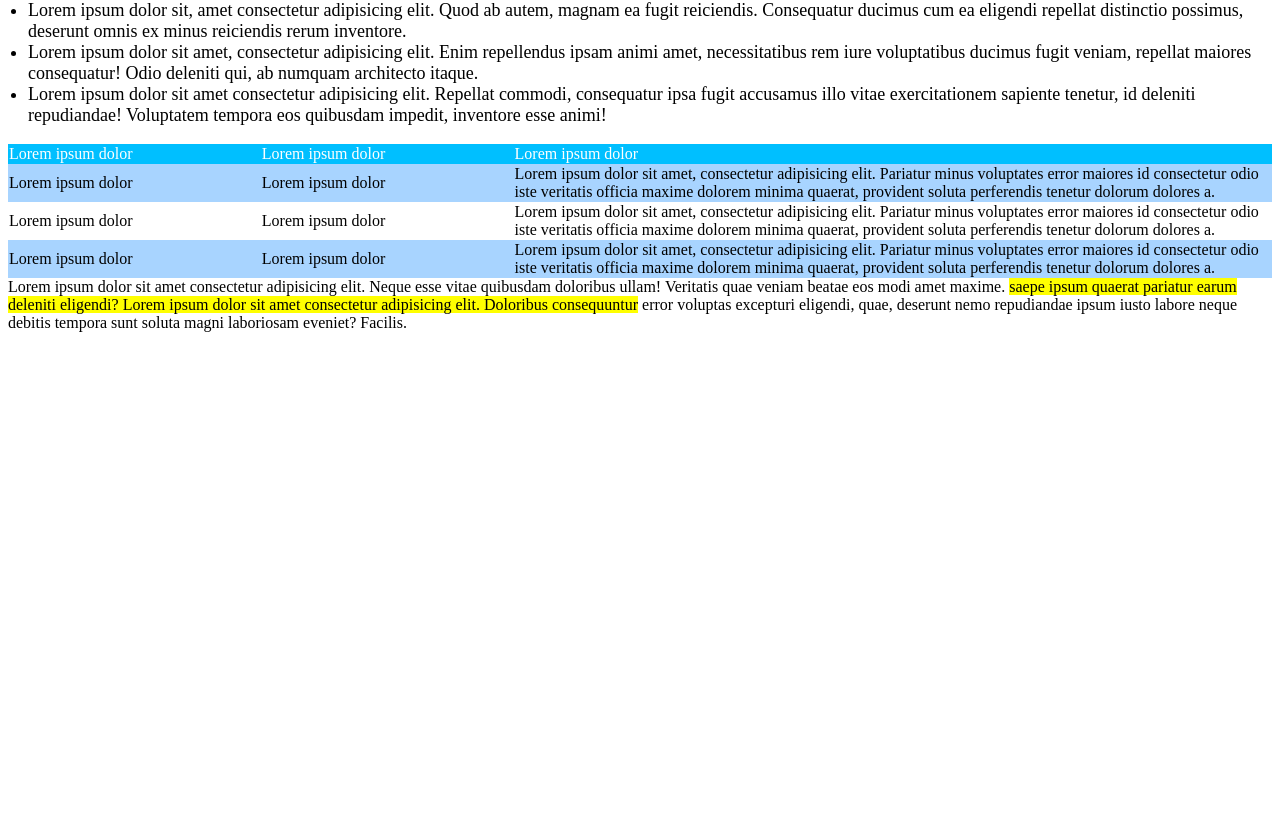
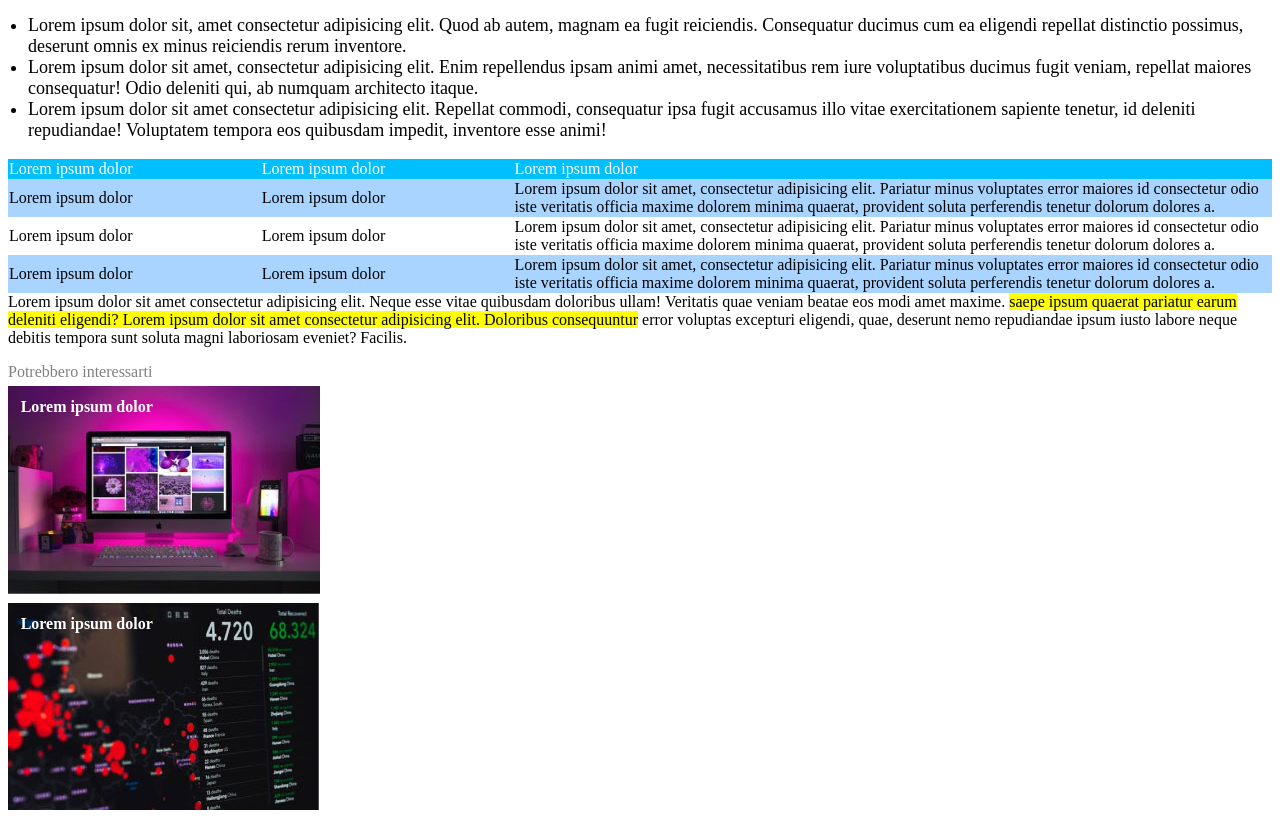
Before and after one commit to EdoardoRaimondoSenis/html-css-booleaner, a plain HTML site: page index.html in a window 1280 px wide. Shown: the part 730-1552 px from the top of the page. Before the commit the page ends 1078 px from the top, so only its background shows below. Drawn offline with Linux system fonts and the light colour scheme.

Commit message:
Footer e ultimi ritocchi

```diff
--- a/index.html
+++ b/index.html
@@ -31,6 +31,7 @@
             <li>Lorem ipsum dolor sit amet, consectetur adipisicing elit. Enim repellendus ipsam animi amet, necessitatibus rem iure voluptatibus ducimus fugit veniam, repellat maiores consequatur! Odio deleniti qui, ab numquam architecto itaque.</li>
             <li>Lorem ipsum dolor sit amet consectetur adipisicing elit. Repellat commodi, consequatur ipsa fugit accusamus illo vitae exercitationem sapiente tenetur, id deleniti repudiandae! Voluptatem tempora eos quibusdam impedit, inventore esse animi!</li>
         </ul>
+
         <!-- tabella -->
         <table>
             <tr id="fontbianco">
@@ -56,10 +57,18 @@
         </table>
         <p>Lorem ipsum dolor sit amet consectetur adipisicing elit. Neque esse vitae quibusdam doloribus ullam! Veritatis quae veniam beatae eos modi amet maxime. <mark>saepe ipsum quaerat pariatur earum deleniti eligendi? Lorem ipsum dolor sit amet consectetur adipisicing elit. Doloribus consequuntur</mark> error voluptas excepturi eligendi, quae, deserunt nemo repudiandae ipsum iusto labore neque debitis tempora sunt soluta magni laboriosam eveniet? Facilis.</p>
     </main>
-
-
     <footer>
 
+        <!-- foto footer -->
+        <div class="fontgrigio">Potrebbero interessarti</div>
+        <div class="contenitore">
+            <div class="testosopra"><strong>Lorem ipsum dolor</strong></div>
+            <img id="fotmon" src="img/monitor.jpg" alt="">
+        </div>
+        <div class="contenitore">
+            <div class="testosopra"><strong>Lorem ipsum dolor</strong></div>
+            <img id="fotmon" src="img/graph.jpg" alt="">
+        </div>
     </footer>
 </body>
 
--- a/style.css
+++ b/style.css
@@ -2,7 +2,7 @@
     margin-top: 0;
 }
 
-
+/* posizionamento logo e immagine di sfondo */
 header {
     background-image: url(img/pattern.png);
     background-color: cornflowerblue;
@@ -29,6 +29,7 @@ main h1 {
 
 .fontnormale {
     font-size: large;
+    padding-top: 15px;
 }
 
 main ul {
@@ -36,6 +37,7 @@ main ul {
     padding-left: 20px;
 }
 
+/* rimosso spazio tra celle */
 main table {
     border-collapse: collapse;
 
@@ -47,6 +49,7 @@ main table {
     width: 50px;
 }
 
+/* distanza celle tabelle */
 .colsmall {
     width: 20%;
 }
@@ -54,3 +57,19 @@ main table {
 .sfondoceleste {
     background-color: rgba(30, 143, 255, 0.384);
 }
+
+/* testo sopra le immagini */
+.contenitore {
+    position: relative;
+    padding-top: 5px;
+}
+
+.testosopra {
+    position: absolute;
+    color: white;
+    padding: 1%;
+}
+
+.fotmon {
+    display: block;
+}
```
